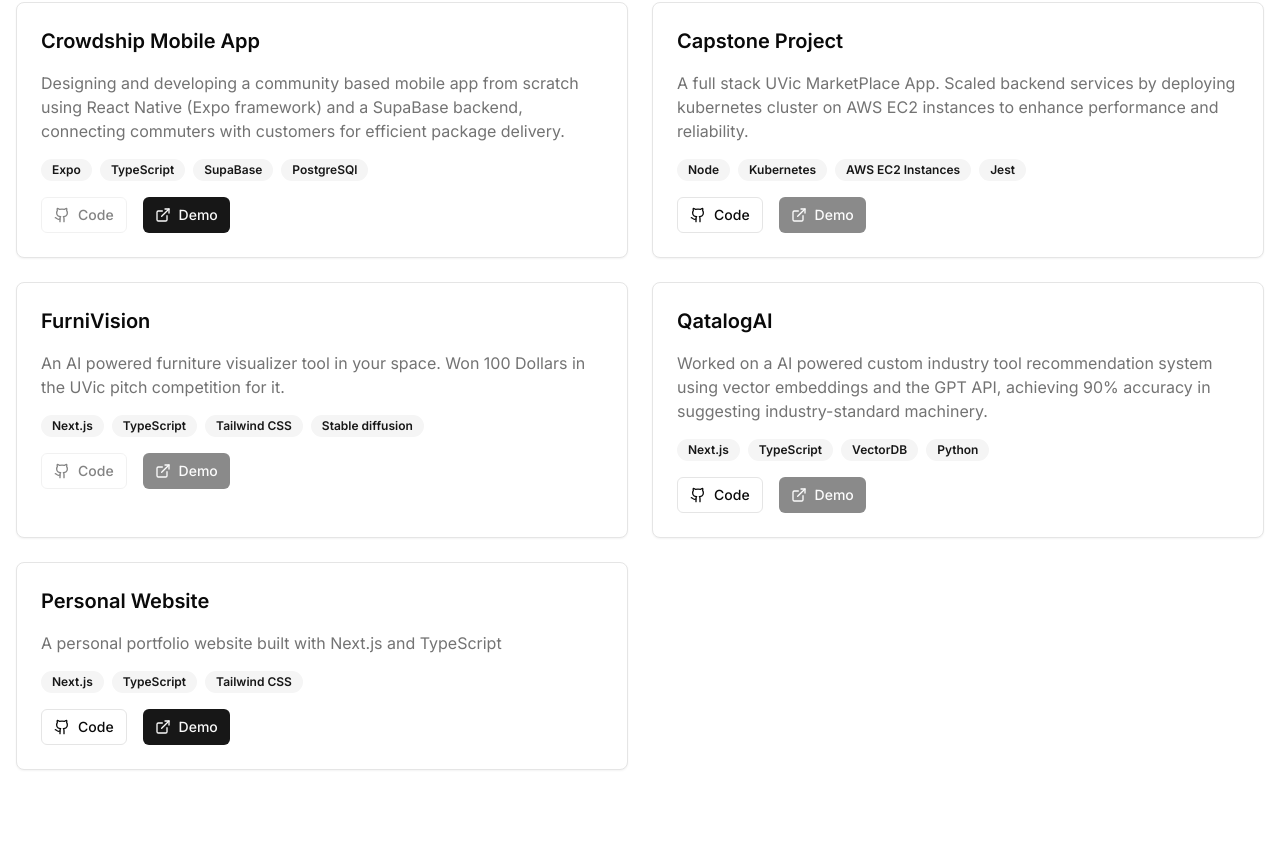
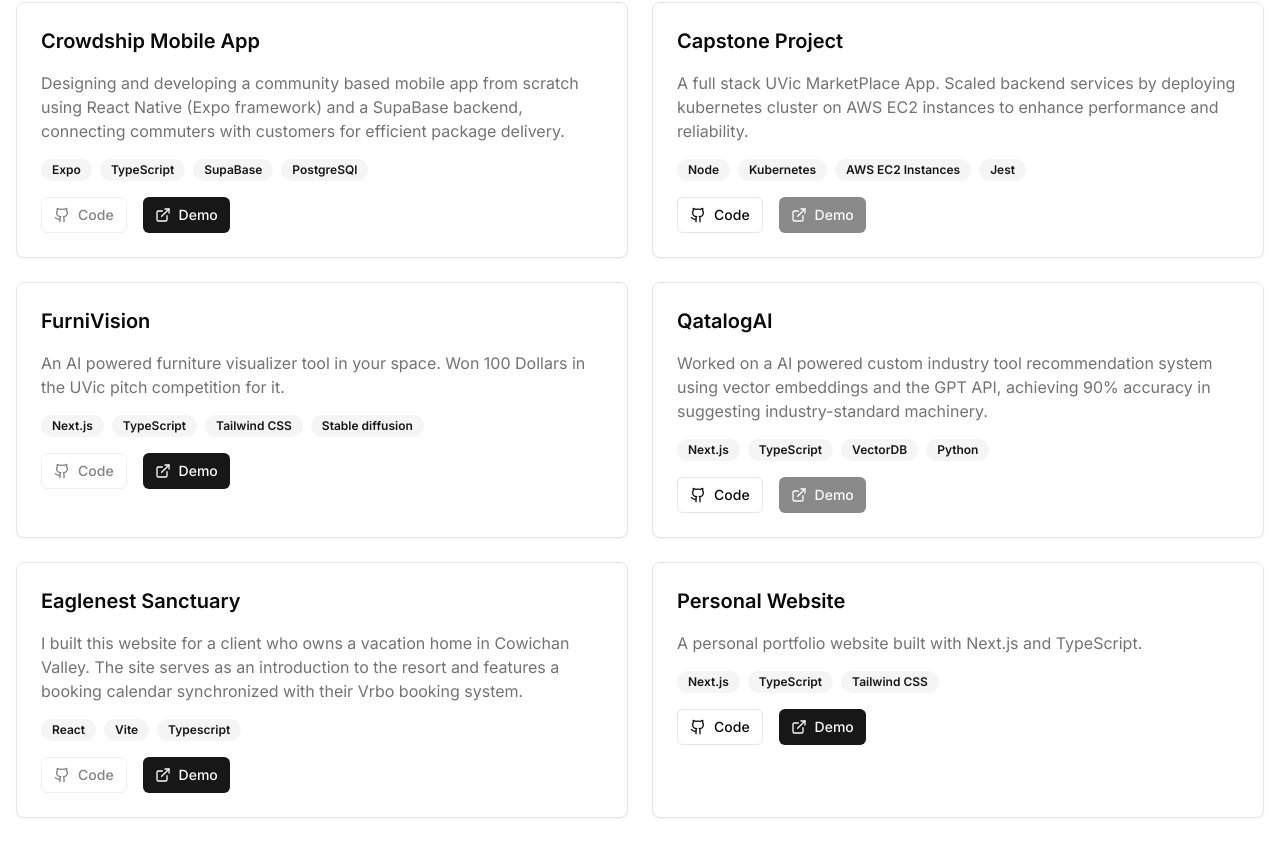
Before and after one commit to palodaman/website, a Next.js app: page /projects in a window 1280 px wide. Shown: the part 203-1053 px from the top of the page. Before the commit the page ends 1005 px from the top, so only its background shows below. Built offline with nearby package versions, Linux system fonts and the light colour scheme.

Commit message:
updated projects

```diff
--- a/app/projects/page.tsx
+++ b/app/projects/page.tsx
@@ -24,7 +24,7 @@ const projects = [
     description: 'An AI powered furniture visualizer tool in your space. Won 100 Dollars in the UVic pitch competition for it.',
     tags: ['Next.js', 'TypeScript', 'Tailwind CSS', 'Stable diffusion'],
     github: '#',
-    demo: '#',
+    demo: 'https://www.linkedin.com/posts/aman-palod-3a09911b4_excited-to-share-that-udbhav-agarwal-and-activity-7266263901116219392-YHze?utm_source=share&utm_medium=member_desktop',
   },
   {
     title: 'QatalogAI',
@@ -34,8 +34,15 @@ const projects = [
     demo: '#',
   },
   {
+    title: 'Eaglenest Sanctuary',
+    description: 'I built this website for a client who owns a vacation home in Cowichan Valley. The site serves as an introduction to the resort and features a booking calendar synchronized with their Vrbo booking system.',
+    tags: ['React', 'Vite', 'Typescript'],
+    github: '#',
+    demo: 'https://eaglenestsanctuary.com/',
+  },
+  {
     title: 'Personal Website',
-    description: 'A personal portfolio website built with Next.js and TypeScript',
+    description: 'A personal portfolio website built with Next.js and TypeScript.',
     tags: ['Next.js', 'TypeScript', 'Tailwind CSS'],
     github: 'https://github.com/palodaman/website',
     demo: '/',
```
